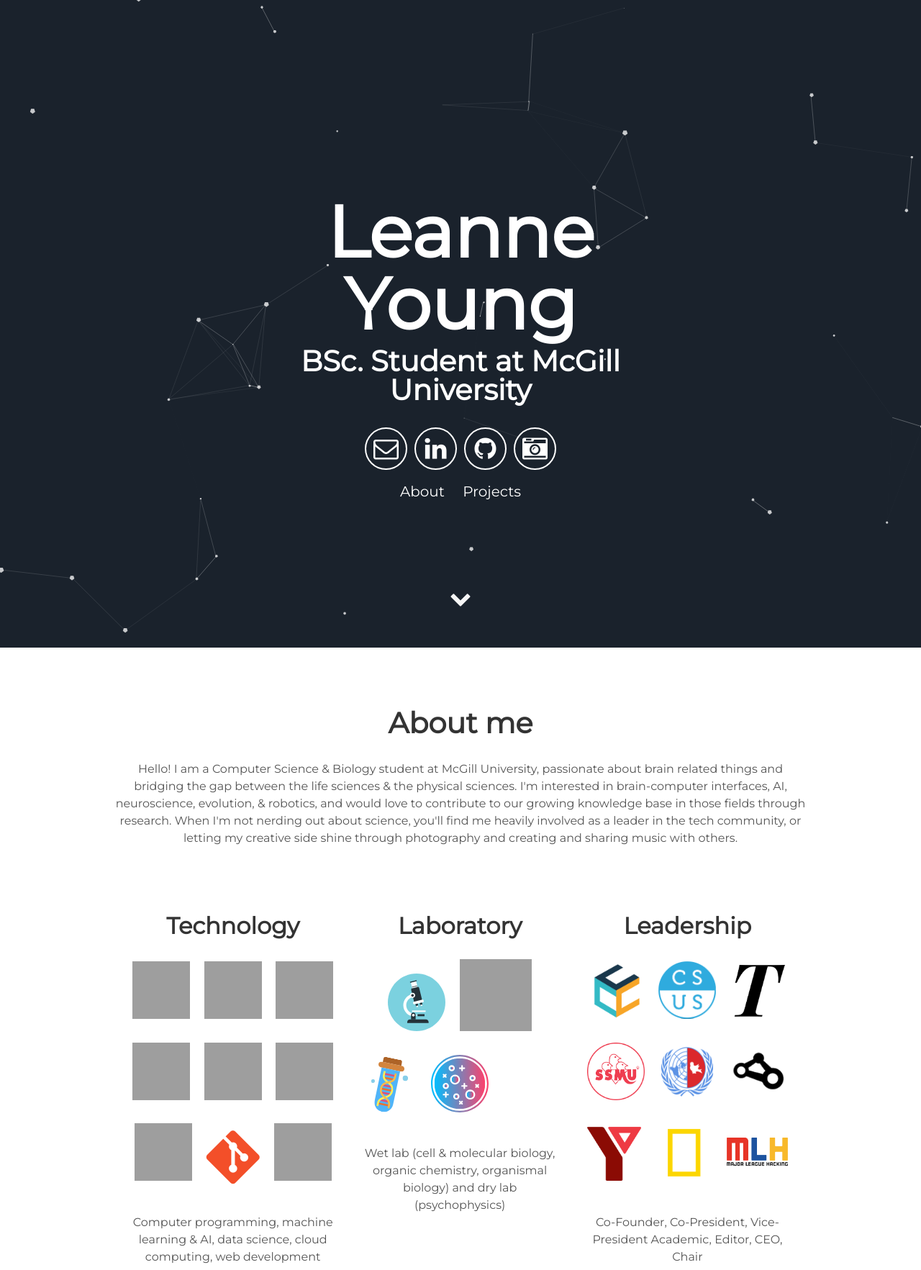
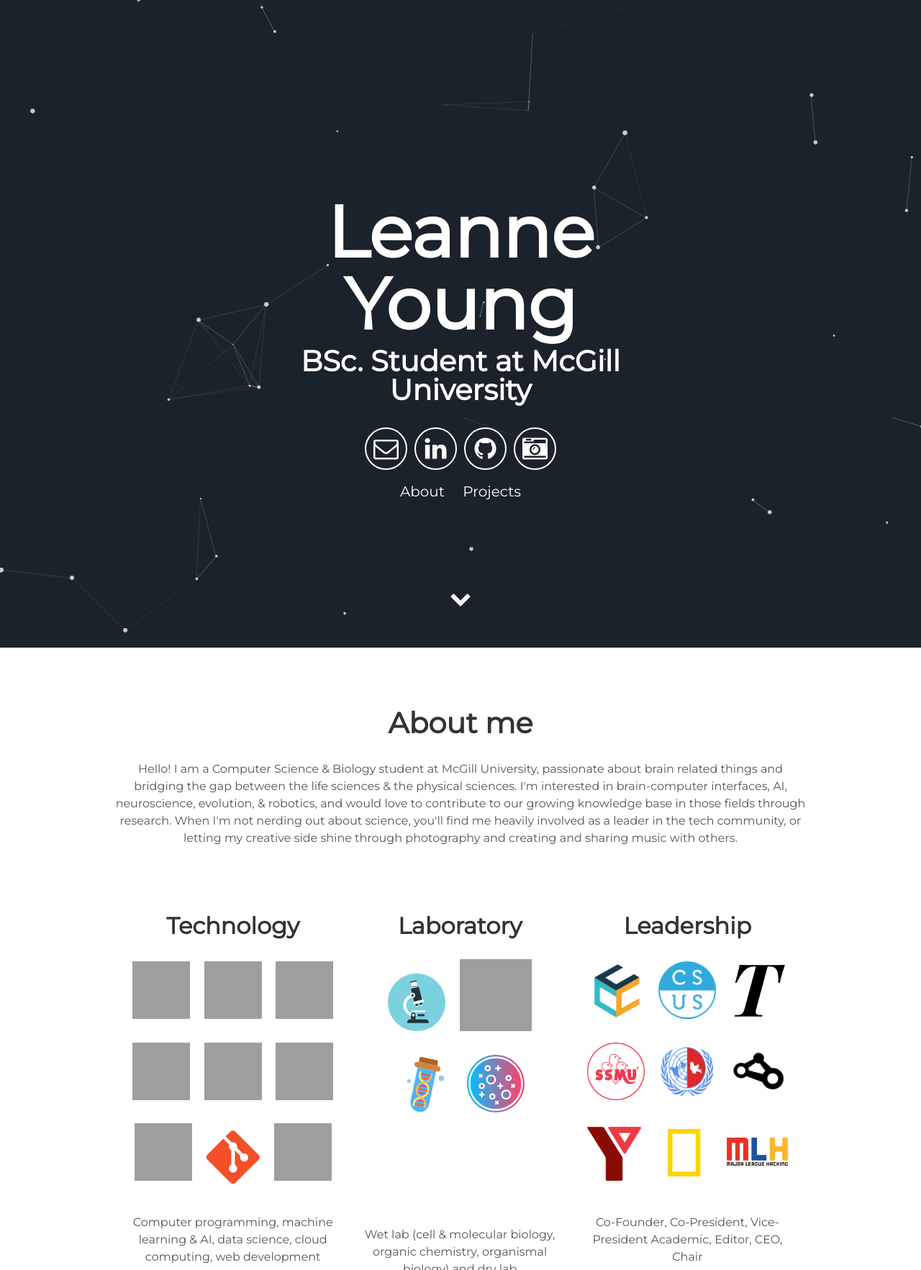
Before and after one commit to leanne-young/leanne-young.github.io, a Jekyll site: the page built from index.md, in a window 1280 px wide. Shown: the top 1765 px of the page at 72% size. Built offline with Jekyll 4.4.1, drawn with Linux system fonts in a browser that asks for light colours; our own code applies the rules of GitHub Pages for plain Markdown files; grey boxes are pictures that could not be loaded.

Commit message:
Update about.html

```diff
--- a/_includes/about.html
+++ b/_includes/about.html
@@ -25,7 +25,9 @@
       <img src="/assets/img/tube rack.svg" width="100" height="100"/>
       <img src="/assets/img/dna.svg" width="80" height="80"/>
       <img src="/assets/img/petri dish.svg" width="80" height="80"/>
-      <img src="/assets/img/white.png" width="80" height="80"/>
+      <!-- <img src="/assets/img/white.png" width="80" height="80"/> -->
+      <br>
+      <br>
       <p>Wet lab (cell & molecular biology, organic chemistry, organismal biology) and dry lab (psychophysics)</p>
     </div>
     <div class="tech">
```
